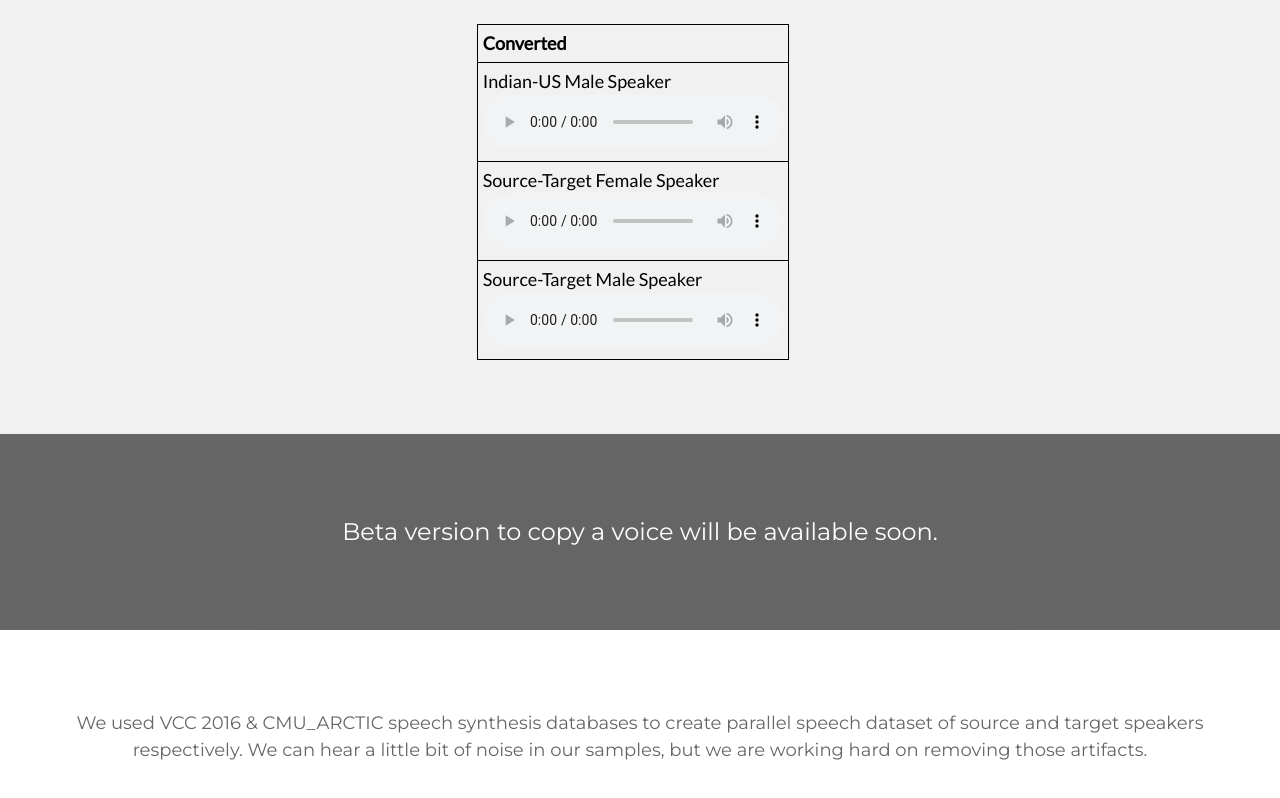
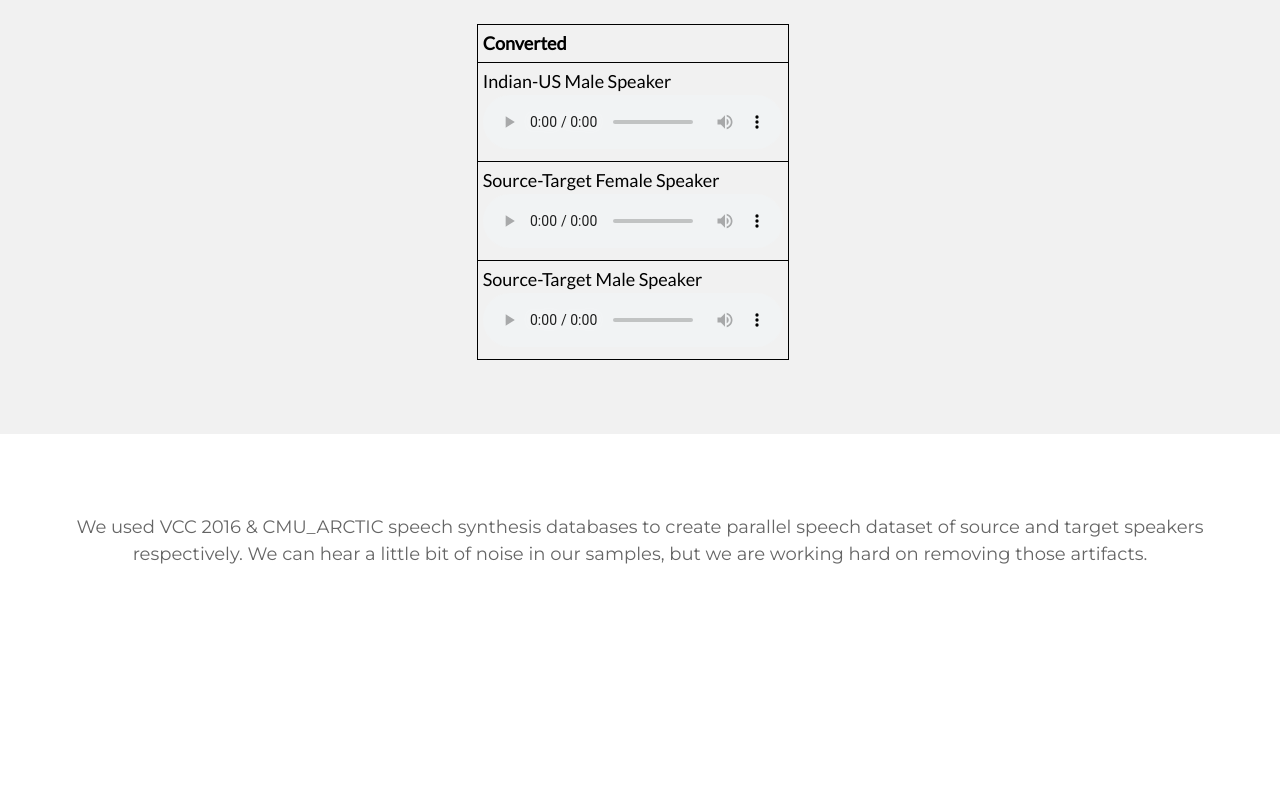
Before and after one commit to vinayakpahalwan7/mimic.ai, a plain HTML site: page index.html in a window 1280 px wide. Shown: the part 1544-2342 px from the top of the page. After the commit the page ends 2192 px from the top, so only its background shows below. Drawn offline with nearby package versions, Linux system fonts and the light colour scheme.

Commit message:
Update index.html

```diff
--- a/index.html
+++ b/index.html
@@ -118,10 +118,6 @@ th {
   </div>
 </div>
 
-<div class="w3-container w3-black w3-center w3-opacity w3-padding-64">
-    <h1 class="w3-margin w3-xlarge">Beta version to copy a voice will be available soon.</h1>
-</div>
-
 <!-- Footer -->
 <footer class="w3-container w3-padding-64 w3-center w3-opacity">
     <h1 class="w3-margin w3-large">We used VCC 2016 & CMU_ARCTIC speech synthesis databases to create parallel speech dataset of source and target speakers respectively. We can hear a little bit of noise in our samples, but we are working hard on removing those artifacts. </h1>
```
